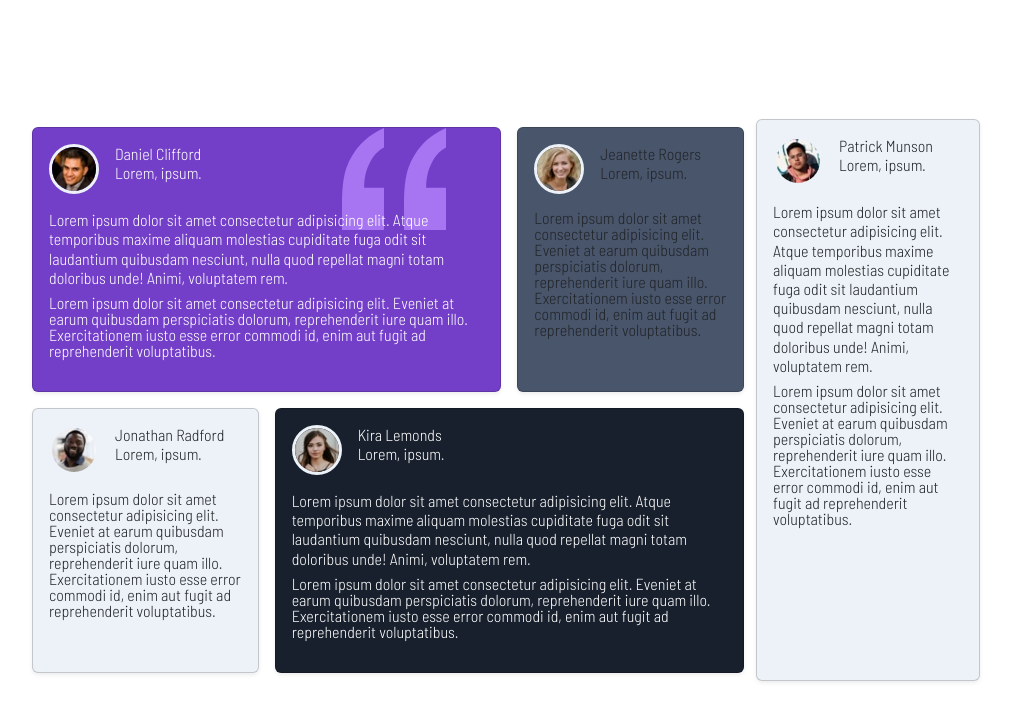
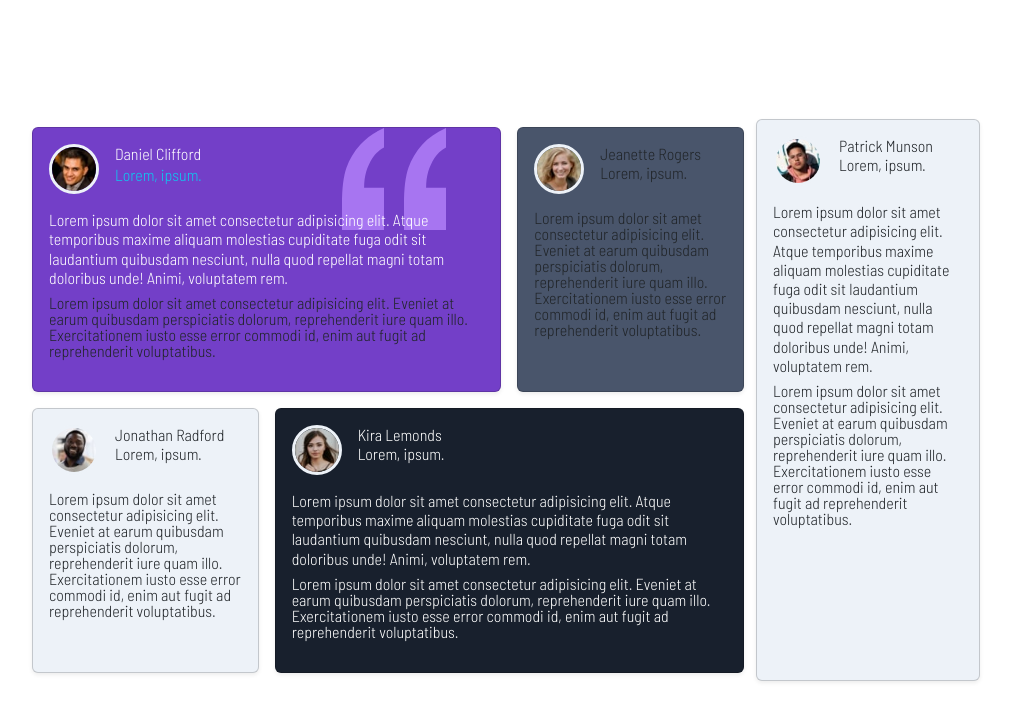
Before and after one commit to diegojojoayandun/Boostrap5-sass-testimonial-sample, a website: page index.html in a window 1280 px wide. Shown: the whole page, without its empty margins (132-1143 px from the left). Drawn offline with Linux system fonts and the light colour scheme.

Commit message:
ADD: add some text styles

```diff
--- a/index.html
+++ b/index.html
@@ -22,7 +22,7 @@
         <div class="col-12 col-lg-9 p-2">
           <div class="row">
             <div class="col-12 col-lg-8 p-2">
-              <div class="card bg-primary text-white fondo-card shadow-sm">
+              <div class="card bg-primary fondo-card shadow-sm">
                 <div class="card-body">
                   <div class="d-flex mb-3">
                     <img
@@ -31,12 +31,12 @@
                       class="border border-secondary border-3 rounded-circle"
                     />
                     <div class="ps-3">
-                      <h6 class="m-0 h6">Daniel Clifford</h6>
-                      <p class="m-0 h6">Lorem, ipsum.</p>
+                      <h6 class="m-0 h6 text-white">Daniel Clifford</h6>
+                      <p class="m-0 text-info">Lorem, ipsum.</p>
                     </div>
                   </div>
                   <div>
-                    <p class="h6">
+                    <p class="h6 text-white">
                       Lorem ipsum dolor sit amet consectetur adipisicing elit.
                       Atque temporibus maxime aliquam molestias cupiditate fuga
                       odit sit laudantium quibusdam nesciunt, nulla quod
--- a/sass/reducido.css
+++ b/sass/reducido.css
@@ -407,6 +407,11 @@ img {
 
 /* rtl:end:remove */
 
+.text-info {
+  --bs-text-opacity: 1;
+  color: rgba(var(--bs-info-rgb), var(--bs-text-opacity)) !important;
+}
+
 .text-white {
   --bs-text-opacity: 1;
   color: rgba(var(--bs-white-rgb), var(--bs-text-opacity)) !important;
```
